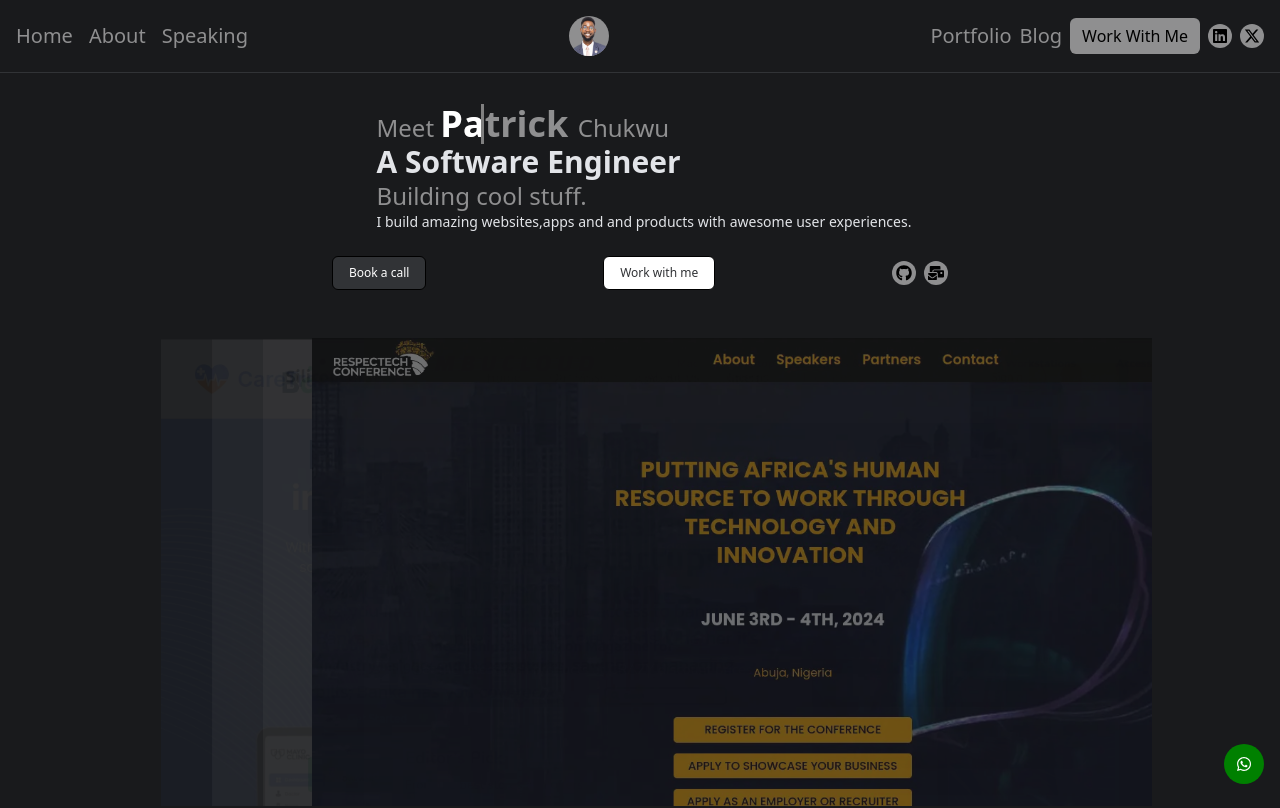
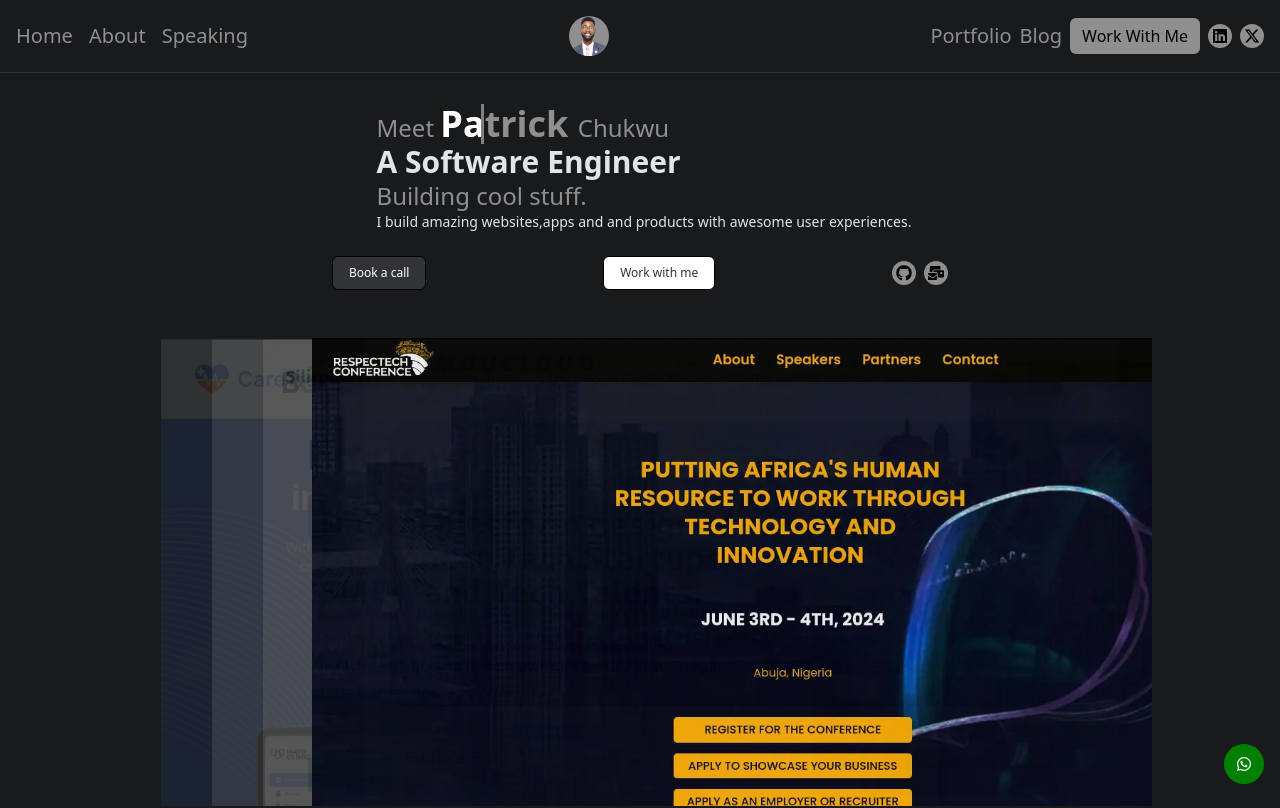
Before and after one commit to Patrick-Chukwu/Patrick-Chukwu, a React (Vite) app: page / in a window 1280 px wide. Shown: the top 808 px of the page. Built offline with nearby package versions, Linux system fonts and the light colour scheme.

Commit message:
fix: alternativer opacity reverse based on state

```diff
--- /dev/null
+++ b/pnpm-workspace.yaml
@@ -0,0 +1,2 @@
+allowBuilds:
+  esbuild: set this to true or false
--- a/src/components/ImageSlider.jsx
+++ b/src/components/ImageSlider.jsx
@@ -37,7 +37,7 @@ const ImageSlider = () => {
   }, []);
 
   return (
-    <div className="relative w-[95%] sm:w-[80%]  mx-auto h-full overflow-hidden p-4 opacity-40 hover:opacity-90  focus:opacity-90">
+    <div className="relative w-[95%] sm:w-[80%]  mx-auto h-full overflow-hidden p-4 opacity-100 hover:opacity-50  focus:opacity-50">
       {images.map((image, index) => (
         <img
           key={index}
--- a/src/pages/Speaking.jsx
+++ b/src/pages/Speaking.jsx
@@ -196,7 +196,7 @@ const Speaking = () => {
             Patrick Chukwu
           </h1>
           <p className="text-primary text-xl sm:text-2xl md:text-3xl font-semibold mt-3">
-            Software Engineer, Product Builder &amp; Speaker
+            CEO, Biuda
           </p>
           <p className="text-primary text-base md:text-xl mt-6 leading-relaxed max-w-[680px]">
             I speak about technology, AI, education, entrepreneurship  and
```
Also changed, not shown: 1 other file (tests, documents, lock files or other folders).
